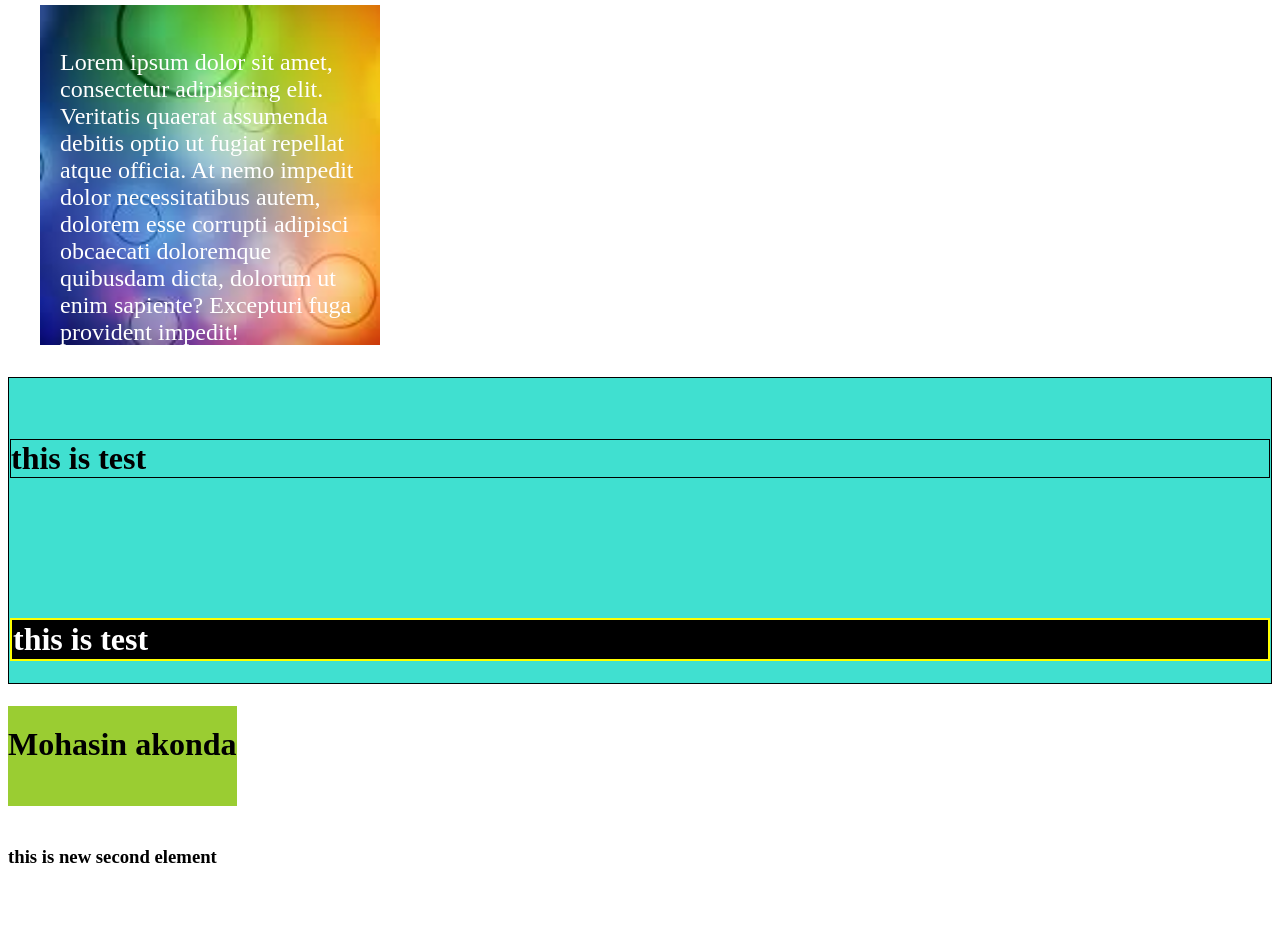
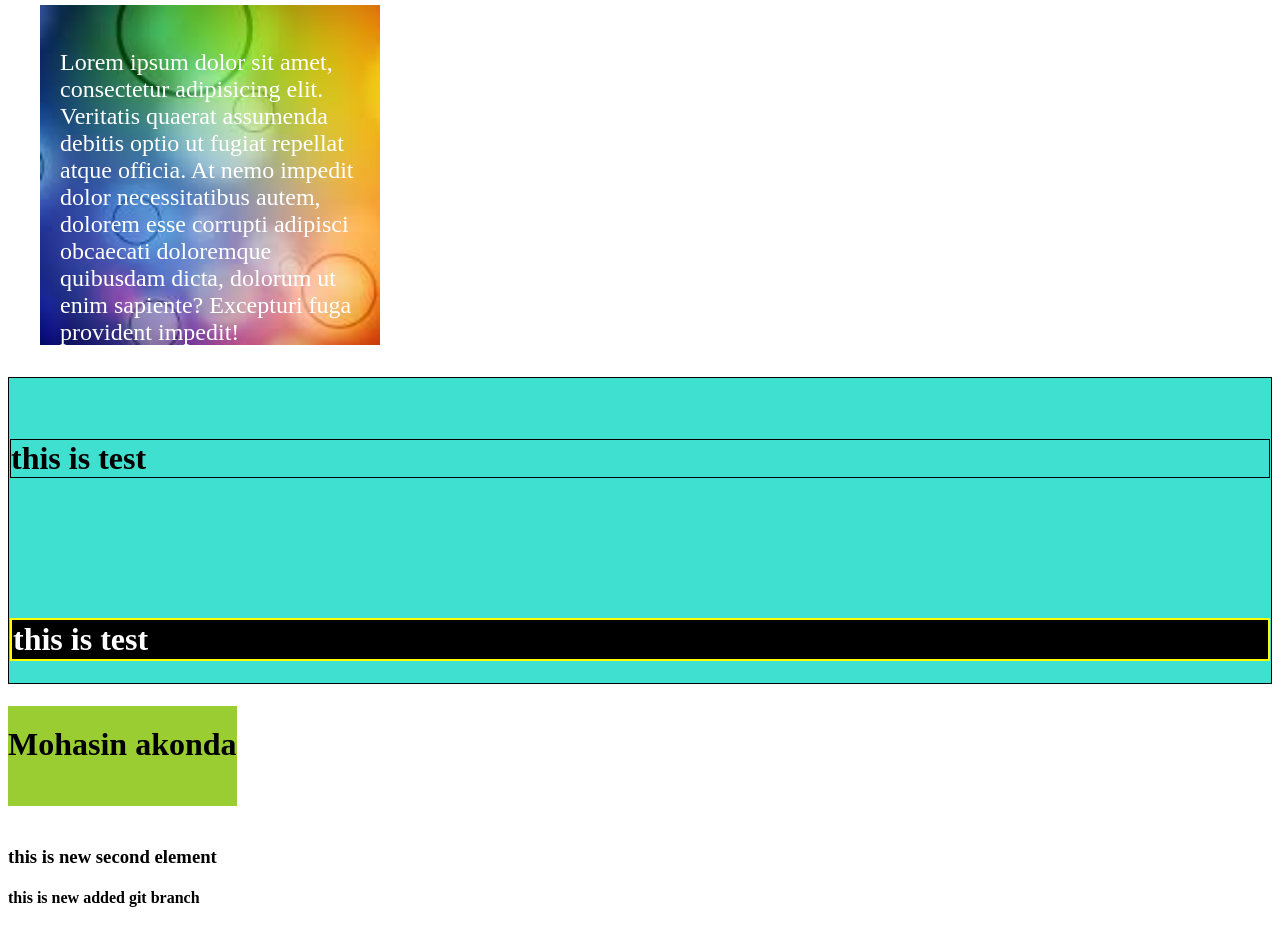
Before and after one commit to mohasinakonda/new-profile, a plain HTML site: page index.html in a window 1280 px wide. Shown: the part 1452-2380 px from the top of the page. Before the commit the page ends 2339 px from the top, so only its background shows below. Drawn offline with Linux system fonts and the light colour scheme.

Commit message:
new branch created

```diff
--- a/index.html
+++ b/index.html
@@ -141,5 +141,8 @@
 		</div>
 		<h1 class="hero">Mohasin akonda</h1>
 		<h3>this is new second element</h3>
+		<div>
+			<h4> this is new added git branch</h4>
+		</div>
 	</body>
 </html>
```
